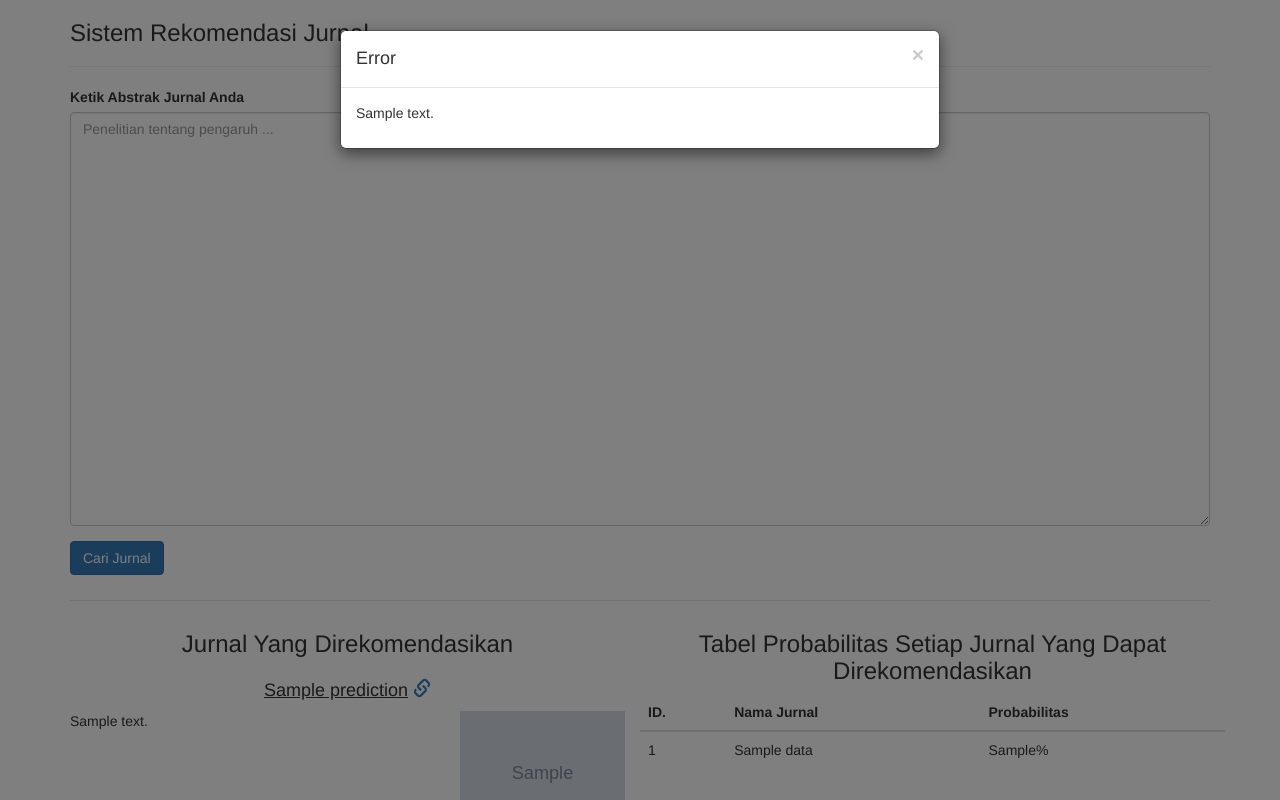
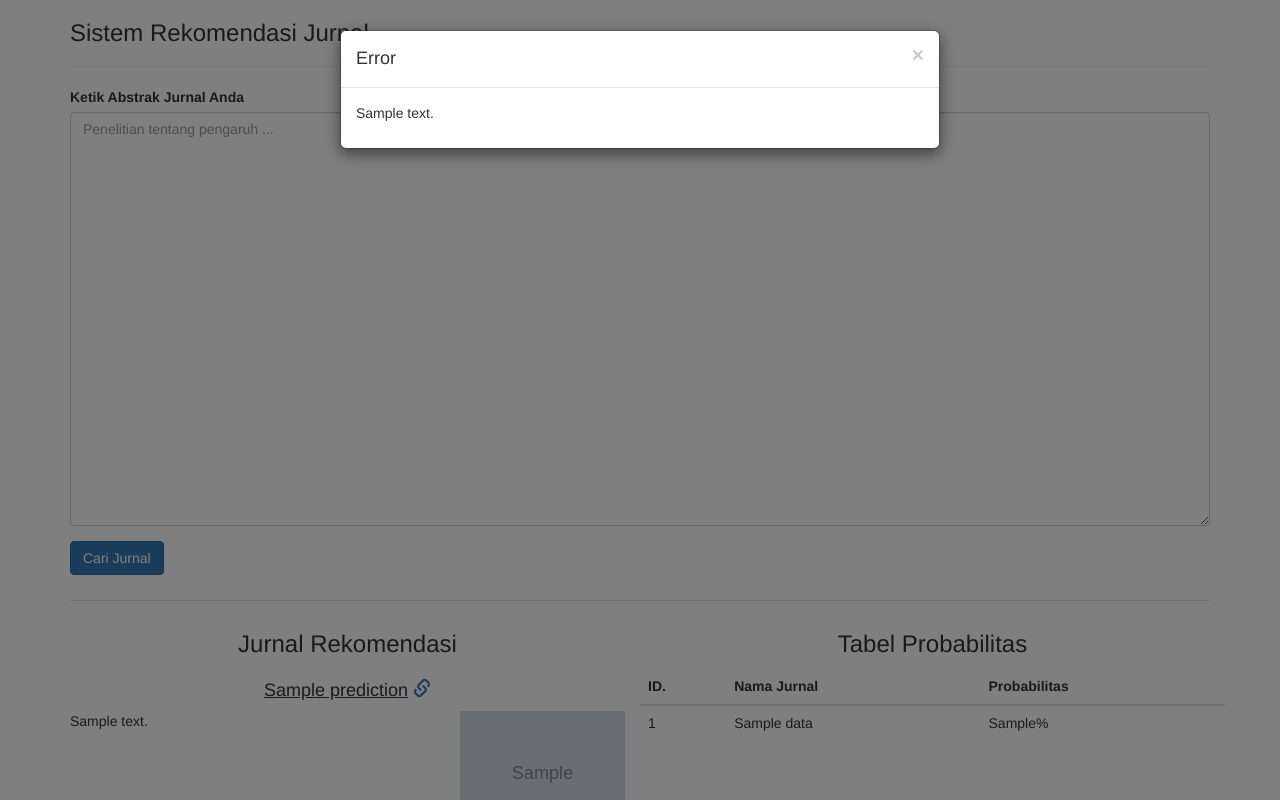
Before and after one commit to IbnuAhsani/journal-recommender-system-deployment, a Flask app: template templates/home.html in a window 1280 px wide. Run offline with Flask 2, Linux system fonts and the light colour scheme; the template is opened without the code that fills it: values that come from a table or form of the project are taken from there, most other values are stand-ins (such as "Sample title", 1, 10 or a date in 2020); grey boxes marked "Sample" are stand-in pictures; parts of the project's set-up code (start-up, migrations or seed data) failed here and were passed over; some libraries are stand-ins or nearby versions.

Commit message:
refactor: fix wording for section titles

```diff
--- a/templates/home.html
+++ b/templates/home.html
@@ -43,7 +43,7 @@
                 <div class="col-md-6">
                     <div class="row">
                         <center>
-                            <h3>Jurnal Yang Direkomendasikan</h3>
+                            <h3>Jurnal Rekomendasi</h3>
                         </center>
                     </div>
                     <div class="row">
@@ -67,7 +67,7 @@
                     <div class="row">
                         <div class="col-md-12">
                             <center>
-                                <h3>Tabel Probabilitas Setiap Jurnal Yang Dapat Direkomendasikan</h3>
+                                <h3>Tabel Probabilitas</h3>
                             </center>
                         </div>
                     </div>
```
